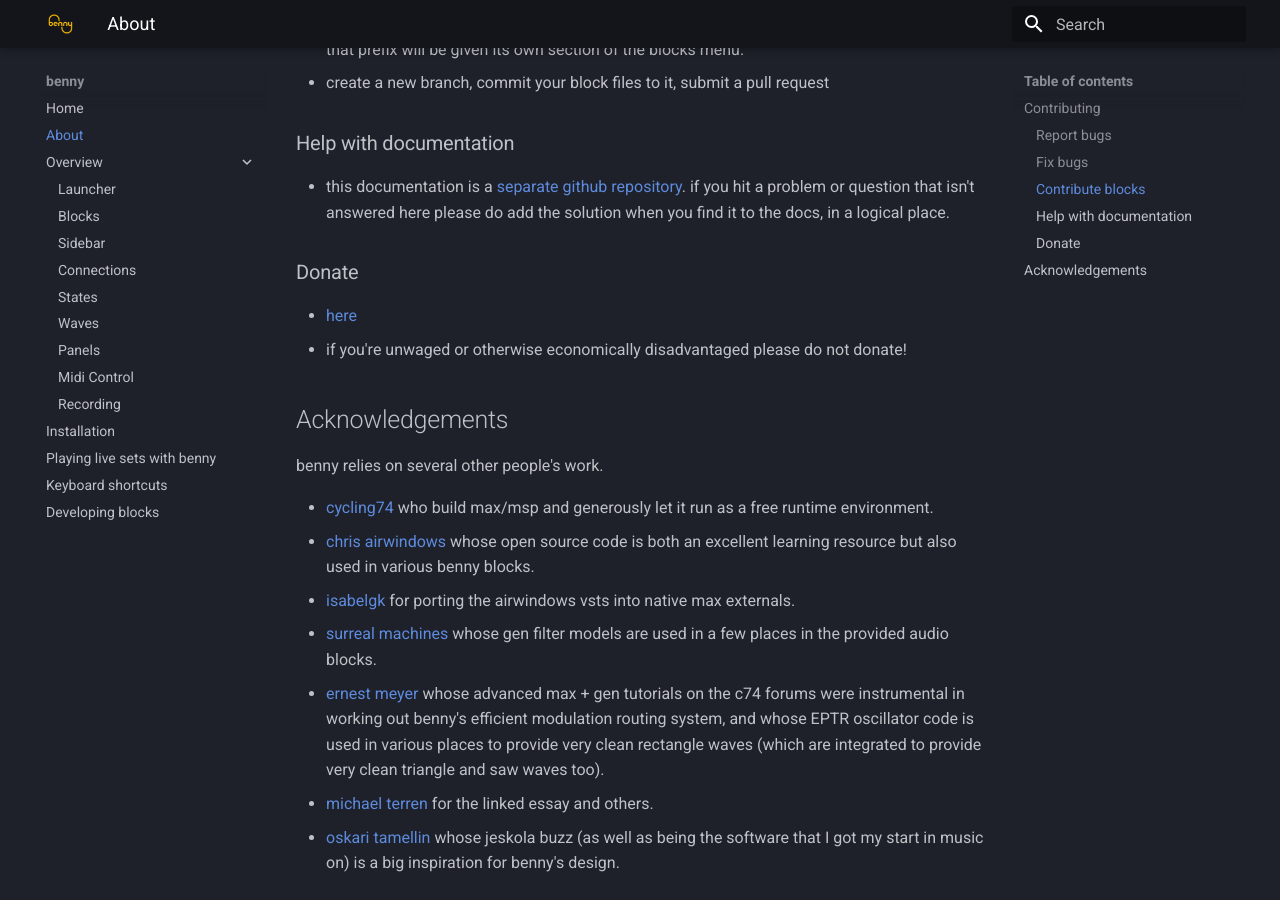
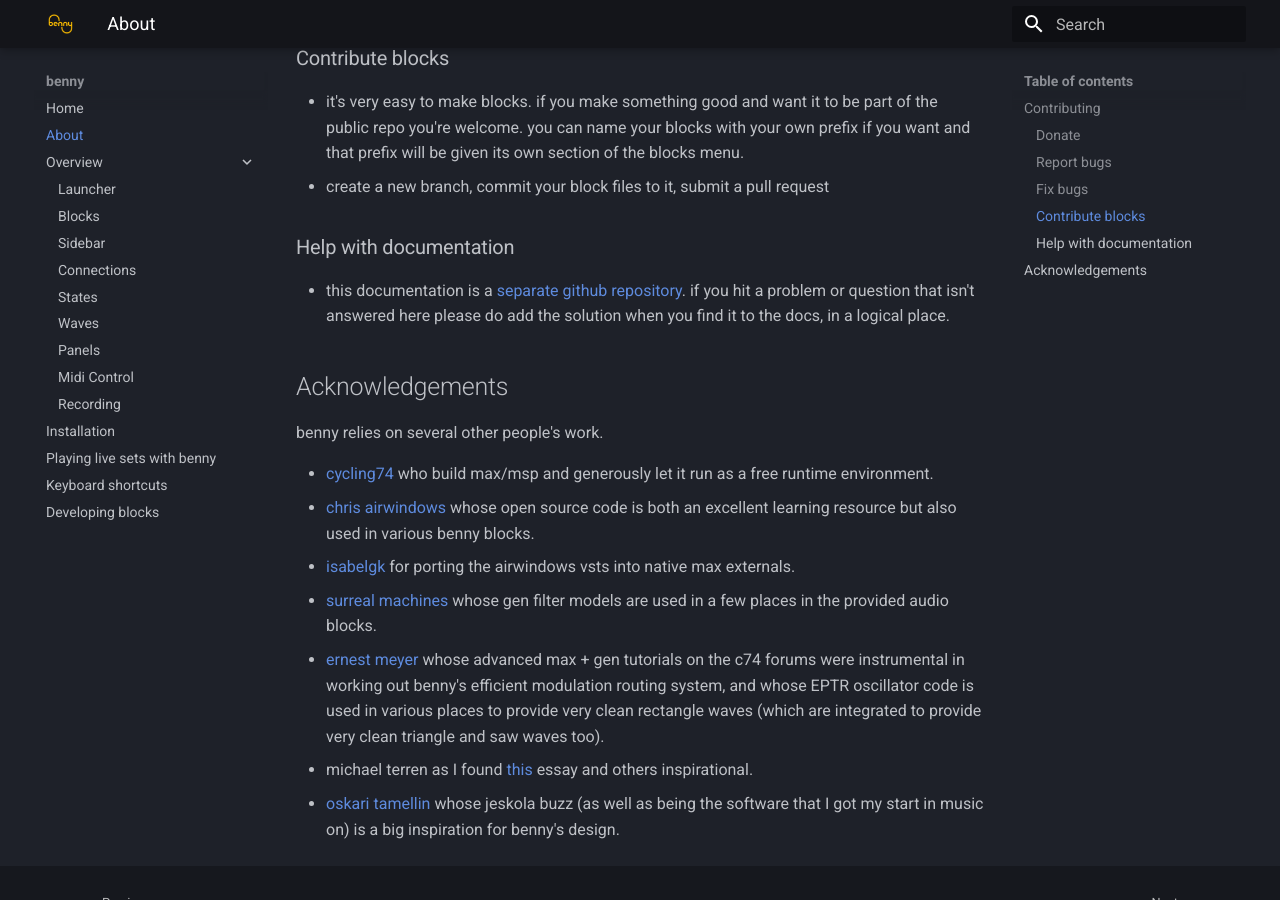
Before and after one commit to playbenny/benny_manual, an MkDocs documentation site: the page built from docs/about.md, in a window 1280 px wide and 900 px high, scrolled down 986 px. Built offline with MkDocs 1.6.1 and Material for MkDocs 9.7.7, drawn with Linux system fonts in a browser that asks for light colours; some of the changed text lies outside the part shown.

Commit message:
Update about.md

```diff
--- a/docs/about.md
+++ b/docs/about.md
@@ -19,9 +21,6 @@
 - create a new branch, commit your block files to it, submit a pull request
 ### Help with documentation
 - this documentation is a [separate github repository](https://github.com/jamesholdenmusic/BennyDocs). if you hit a problem or question that isn't answered here please do add the solution when you find it to the docs, in a logical place.
-### Donate
-- [here](https://www.paypal.com/donate/?hosted_button_id=PBQ7JWRPJKLWQ)
-- if you're unwaged or otherwise economically disadvantaged please do not donate!
 
 ## Acknowledgements
 
@@ -32,5 +31,5 @@
 - [isabelgk](https://github.com/isabelgk/airfx) for porting the airwindows vsts into native max externals.
 - [surreal machines](https://www.surrealmachines.com/) whose gen filter models are used in a few places in the provided audio blocks.
 - [ernest meyer](https://www.yofiel.com) whose advanced max + gen tutorials on the c74 forums were instrumental in working out benny's efficient modulation routing system, and whose EPTR oscillator code is used in various places to provide very clean rectangle waves (which are integrated to provide very clean triangle and saw waves too).
-- [michael terren](https://disclaimer.org.au/contents/where-and-how-to-gather/the-hegemony-of-the-daw) for the linked essay and others.
+- michael terren as I found [this](https://disclaimer.org.au/contents/where-and-how-to-gather/the-hegemony-of-the-daw) essay and others inspirational.
 - [oskari tamellin](http://jeskola.net/buzz/) whose jeskola buzz (as well as being the software that I got my start in music on) is a big inspiration for benny's design.
```
Also changed, not shown: other parts of docs/about.md (+2 -0 lines).
